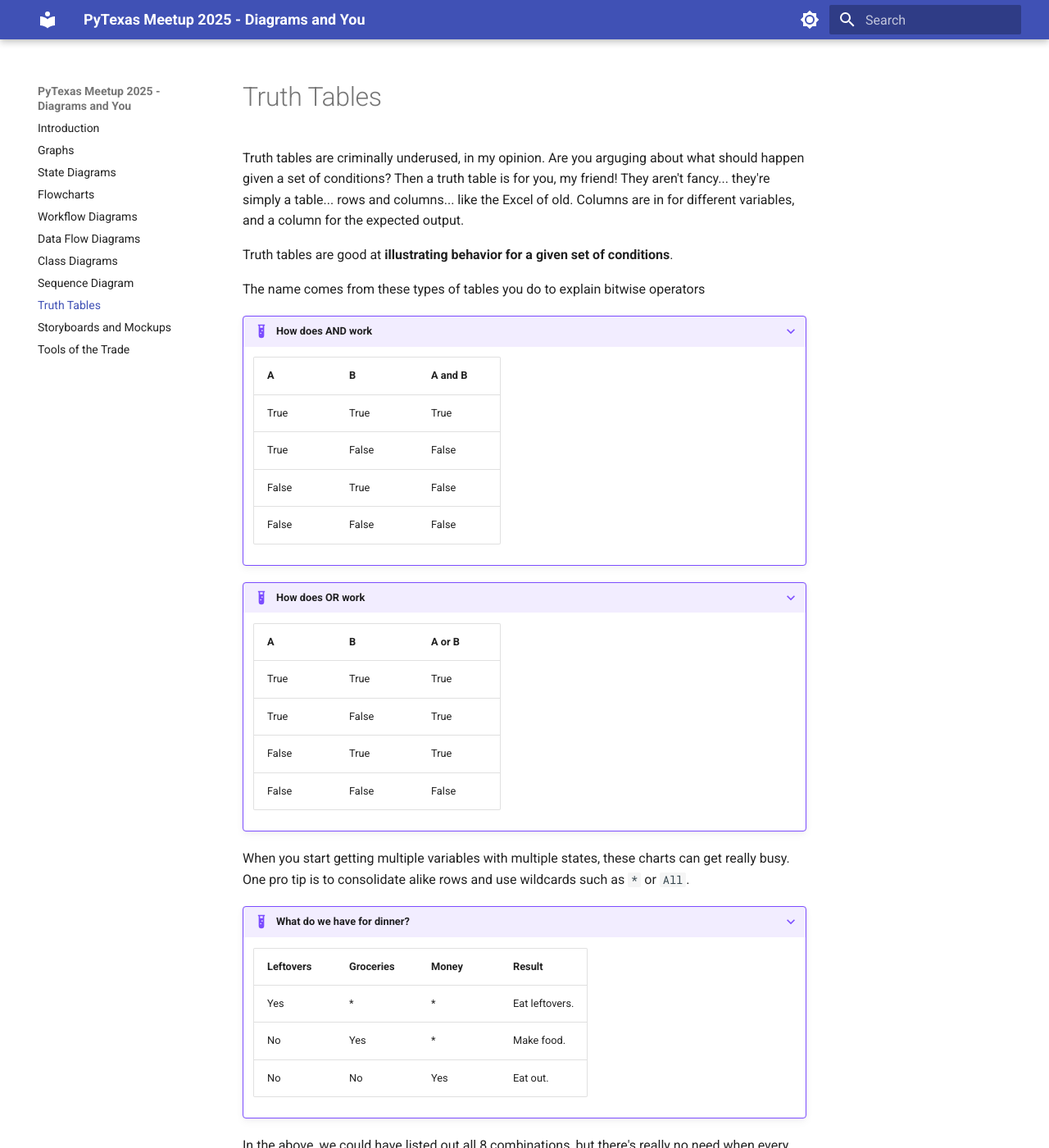
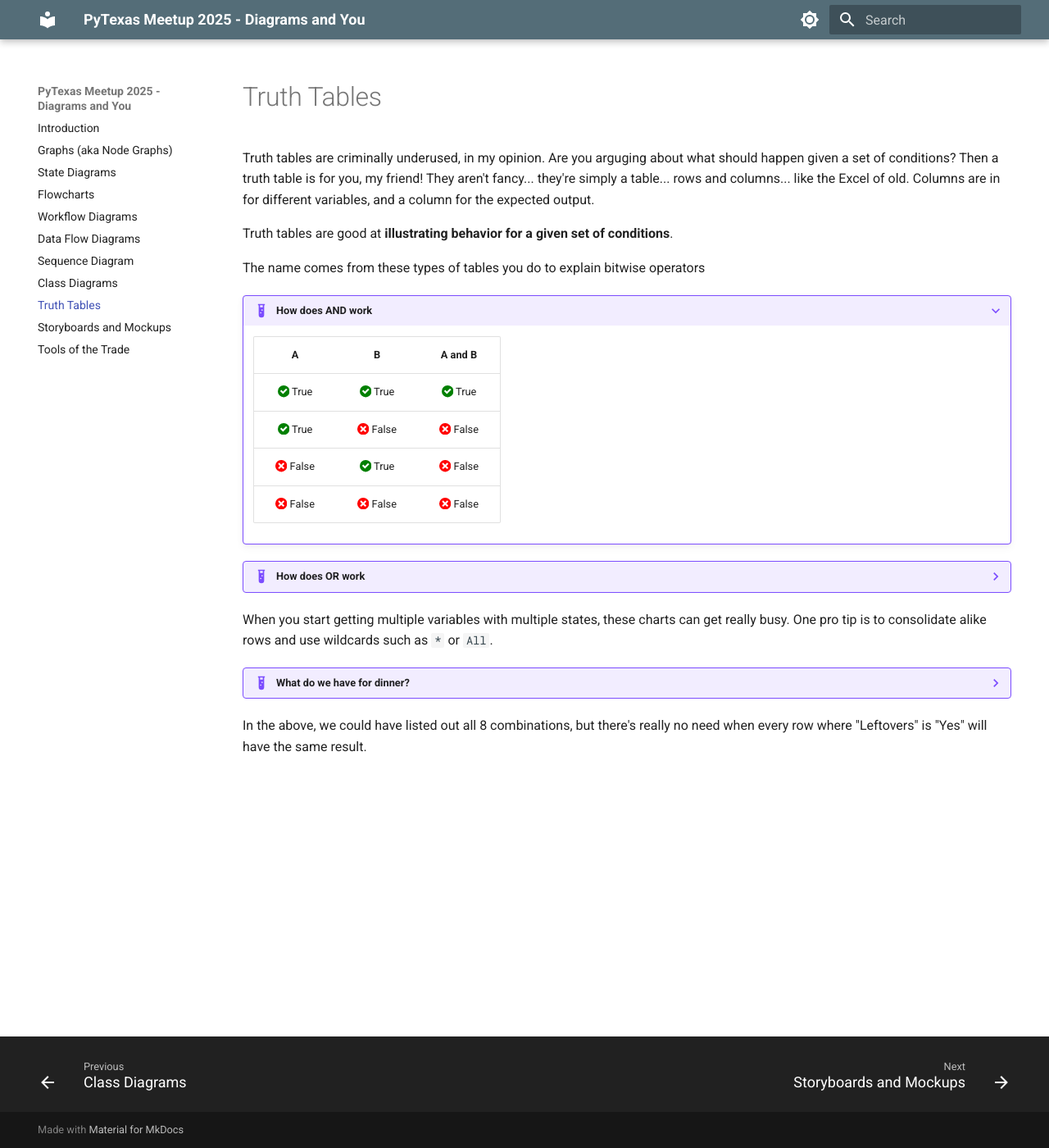
Before and after one commit to dijital20/pytexas-meetup25-diagrams-and-you, an MkDocs documentation site: the page built from docs/08_truth_table.md, in a window 1280 px wide and 1400 px high. Shown: the whole window at 82% size. Built offline with MkDocs 1.6.1 and Material for MkDocs 9.7.7, drawn with Linux system fonts in a browser that asks for light colours.

Commit message:
Changes on review.

````diff
--- a/docs/01_graphs.md
+++ b/docs/01_graphs.md
@@ -1,4 +1,4 @@
-# Graphs
+# Graphs (aka Node Graphs)
 
 Graphs consist of **Nodes** and **Edges**. Nodes represent things... ideas, people, steps... and the edges relate the
 nodes to each other.
@@ -15,7 +15,7 @@ nodes to each other.
 
 As you can guess, graphs are very good for ***showing relationships***.
 
-???+ example "Relationships, Star Wars style"
+??? example "Relationships, Star Wars style"
 
     ```mermaid
     graph TD
@@ -42,7 +42,7 @@ itself) or closed (nodes can lead back to themselves).
 One of the most common kinds of graphs that we learn early on, is the mind map (otherwise called webbing). These node
 graphs are developed when trying to brainstorm an idea.
 
-???+ example "Mindmapping this presentation, how meta..."
+??? example "Mindmapping this presentation, how meta..."
 
     ```mermaid
     mindmap
--- /dev/null
+++ b/docs/stylesheets/custom.css
@@ -0,0 +1,7 @@
+.true {
+    color: green;
+}
+
+.false {
+    color: red;
+}
--- a/mkdocs.yml
+++ b/mkdocs.yml
@@ -4,15 +4,16 @@ site_author: Josh Schneider
 theme:
   name: material
   features:
+    - toc.integrate
     - navigation.footer
   palette:
     - scheme: default
-      primary: indigo
+      primary: blue grey
       toggle:
         icon: material/brightness-7
         name: Switch to dark mode
     - scheme: slate
-      primary: indigo
+      primary: blue grey
       toggle:
         icon: material/brightness-4
         name: Switch to light mode
@@ -20,6 +21,7 @@ theme:
 markdown_extensions:
   - admonition
   - attr_list
+  - md_in_html
   - pymdownx.details
   - pymdownx.emoji:
       emoji_index: !!python/name:material.extensions.emoji.twemoji
@@ -36,3 +38,6 @@ markdown_extensions:
         - name: mermaid
           class: mermaid
           format: !!python/name:mermaid2.fence_mermaid_custom
+
+extra_css:
+  - stylesheets/custom.css
````
Also changed, not shown: docs/02_state.md (+2 -2 lines), docs/08_truth_table.md (+19 -19 lines), docs/index.md (+5 -0 lines), docs/06_sequence_diagram.md (renamed from docs/07_sequence_diagram.md), docs/07_class.md (renamed from docs/06_class.md).
